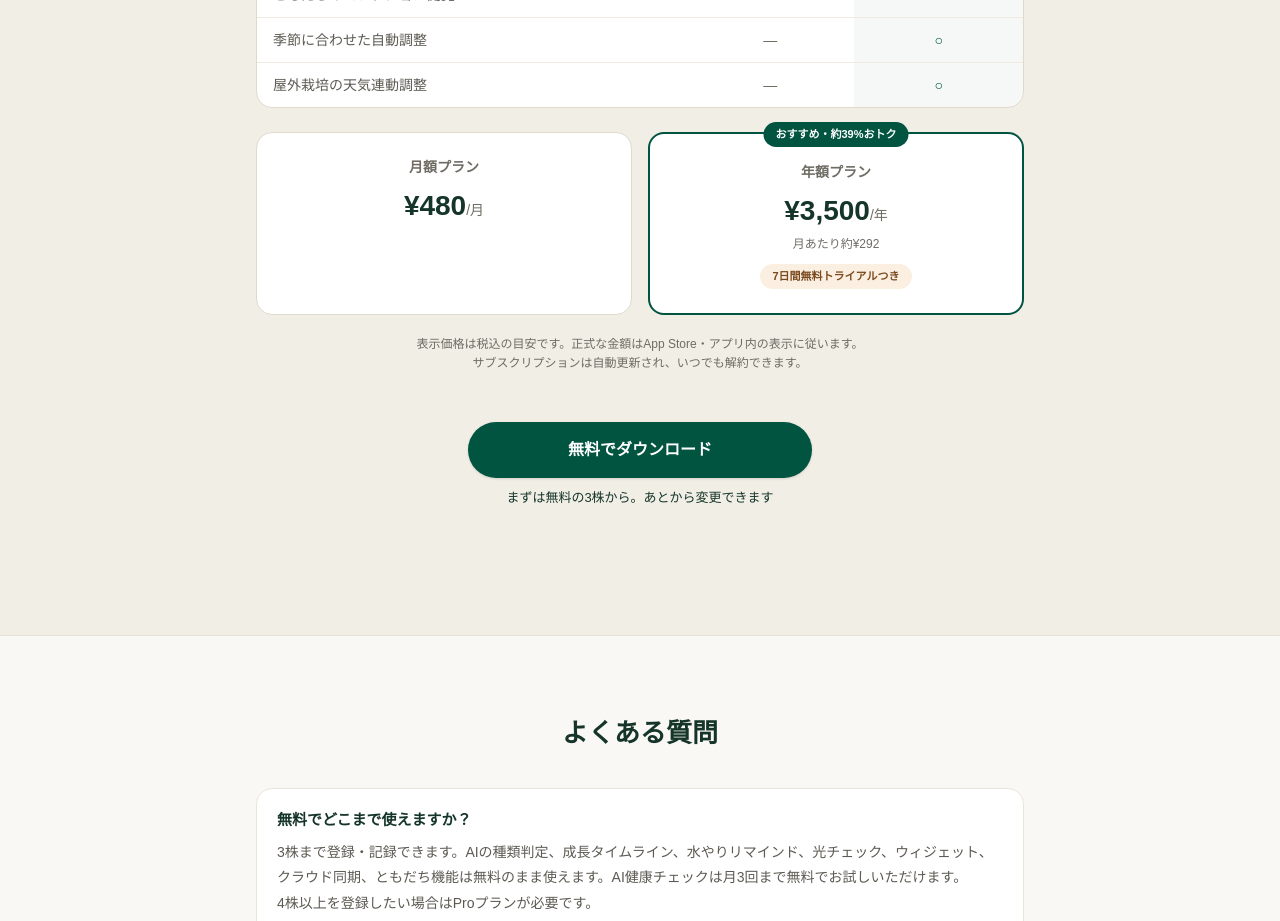
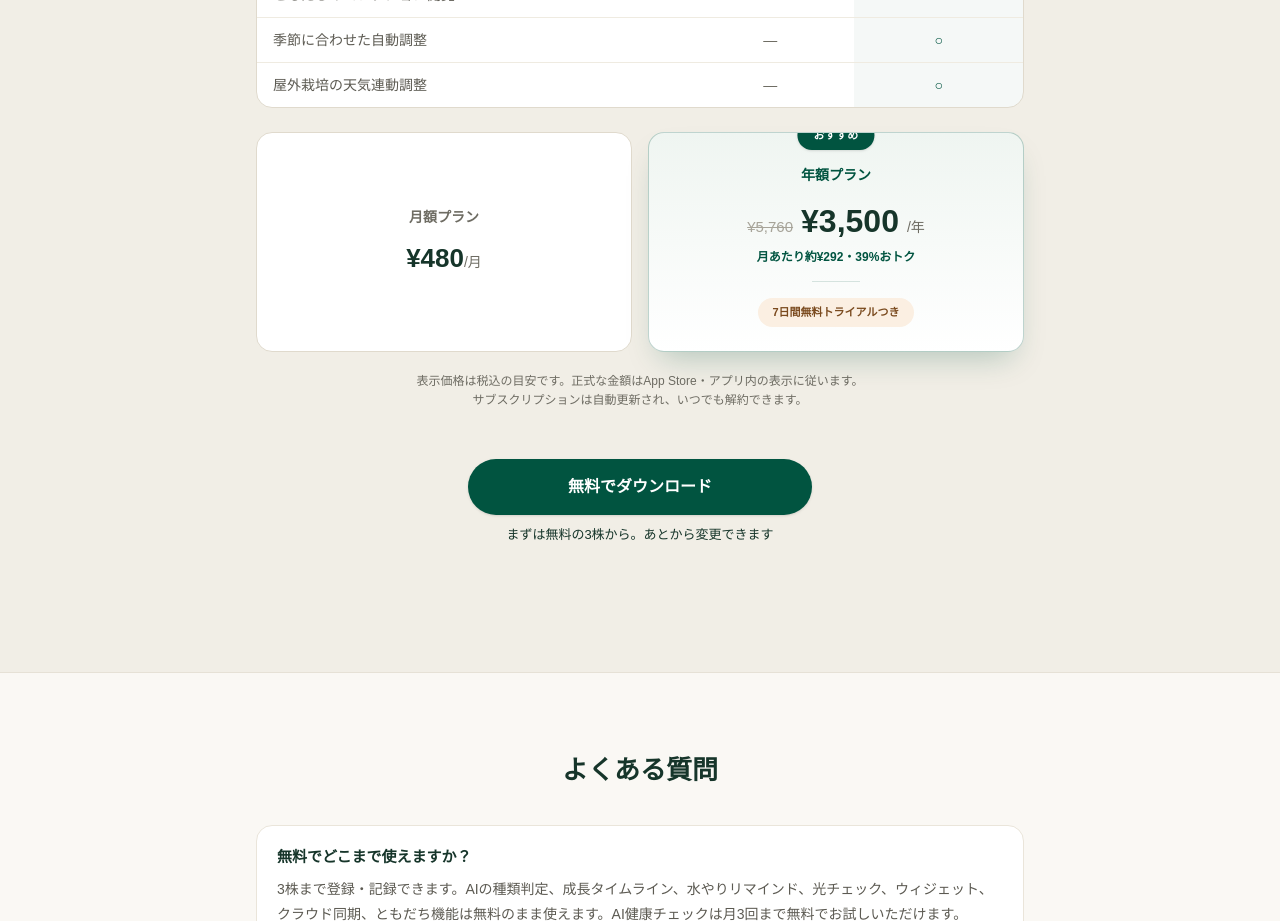
Before and after one commit to masashimatsubuchi-lang/tokyoplants-media, a Next.js app: page /app in a window 1280 px wide. Shown: the part 7260-8181 px from the top of the page. Built offline with nearby package versions, Linux system fonts and the light colour scheme.

Commit message:
LPの料金カードのデザインを洗練させる
年額プランに月額換算の元値を取り消し線で併記して割安感を数字で示し、
グラデーション背景と影で月額カードとの主従を明確にした。

```diff
--- a/src/app/app/page.tsx
+++ b/src/app/app/page.tsx
@@ -455,30 +455,38 @@ export default function AppLandingPage() {
           </div>
 
           <div className="mt-6 grid gap-4 sm:grid-cols-2">
-            <div className="rounded-2xl border border-[#E0DACD] bg-white p-6 text-center">
-              <p className="text-sm font-semibold text-[#6E6C63]">月額プラン</p>
-              <p className="mt-2 text-[28px] font-bold text-[#16352A]">
+            <div className="flex flex-col justify-center rounded-2xl border border-[#E0DACD] bg-white p-6 text-center">
+              <p className="text-sm font-semibold text-[#6E6C63]">
+                月額プラン
+              </p>
+              <p className="mt-3 text-[26px] font-bold text-[#16352A]">
                 ¥480
                 <span className="text-sm font-normal text-[#6E6C63]">
                   /月
                 </span>
               </p>
             </div>
-            <div className="relative rounded-2xl border-2 border-[#015440] bg-white p-6 pt-7 text-center">
-              <span className="absolute -top-3 left-1/2 -translate-x-1/2 whitespace-nowrap rounded-full bg-[#015440] px-3 py-1 text-[11px] font-bold text-white">
-                おすすめ・約39%おトク
+            <div className="relative overflow-hidden rounded-2xl border border-[#015440]/25 bg-gradient-to-b from-[#EFF5F1] to-white p-6 pt-8 text-center shadow-[0_16px_32px_-12px_rgba(1,84,64,0.28)]">
+              <span className="absolute -top-3 left-1/2 -translate-x-1/2 whitespace-nowrap rounded-full bg-[#015440] px-4 py-1.5 text-[11px] font-bold tracking-wide text-white shadow-sm">
+                おすすめ
               </span>
-              <p className="text-sm font-semibold text-[#6E6C63]">
+              <p className="text-sm font-semibold text-[#015440]">
                 年額プラン
               </p>
-              <p className="mt-2 text-[28px] font-bold text-[#16352A]">
-                ¥3,500
-                <span className="text-sm font-normal text-[#6E6C63]">
-                  /年
+              <p className="mt-3 flex items-baseline justify-center gap-2">
+                <span className="text-[15px] text-[#A7A499] line-through">
+                  ¥5,760
                 </span>
+                <span className="text-[32px] font-bold text-[#16352A]">
+                  ¥3,500
+                </span>
+                <span className="text-sm font-normal text-[#6E6C63]">/年</span>
               </p>
-              <p className="mt-1 text-xs text-[#6E6C63]">月あたり約¥292</p>
-              <p className="mt-3 inline-block rounded-full bg-[#FBEFE2] px-3 py-1 text-[11px] font-bold text-[#7A4A1E]">
+              <p className="mt-1 text-xs font-semibold text-[#015440]">
+                月あたり約¥292・39%おトク
+              </p>
+              <div className="mx-auto mt-4 h-px w-12 bg-[#015440]/15" />
+              <p className="mt-4 inline-block rounded-full bg-[#FBEFE2] px-3.5 py-1.5 text-[11px] font-bold text-[#7A4A1E]">
                 7日間無料トライアルつき
               </p>
             </div>
```
